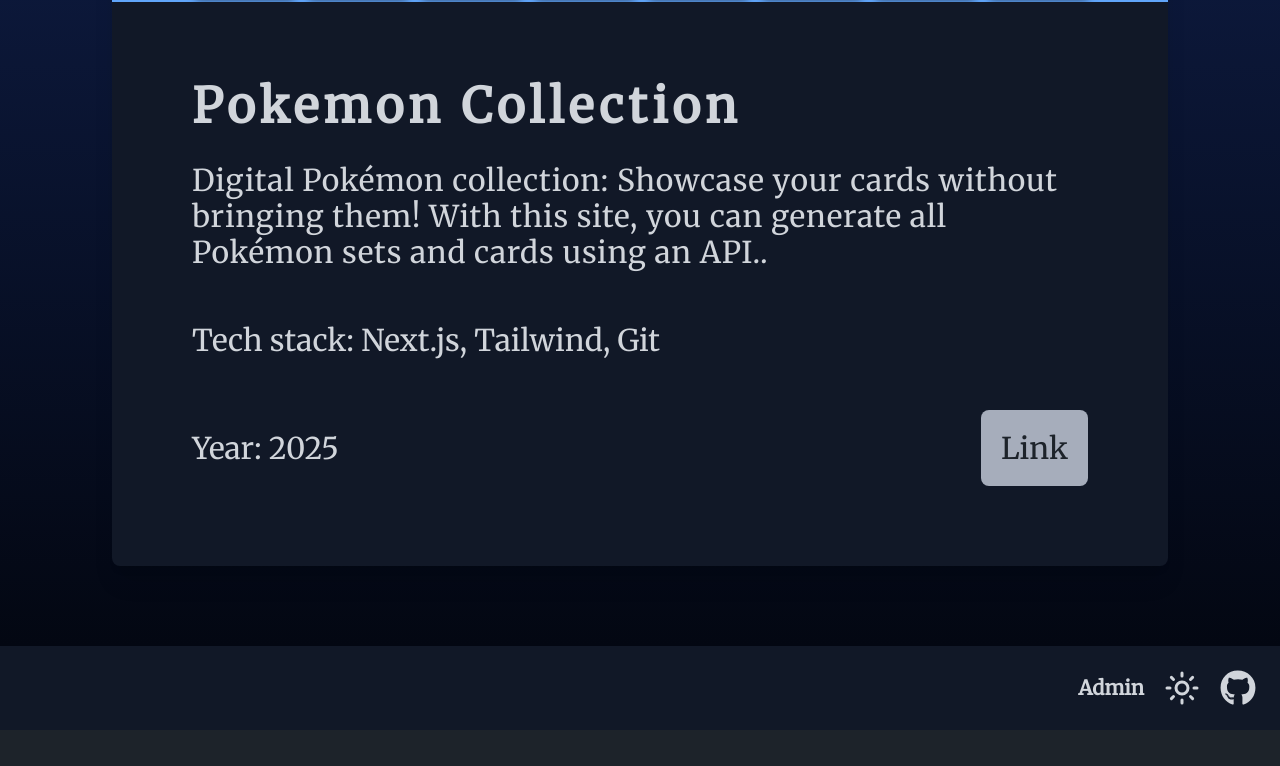
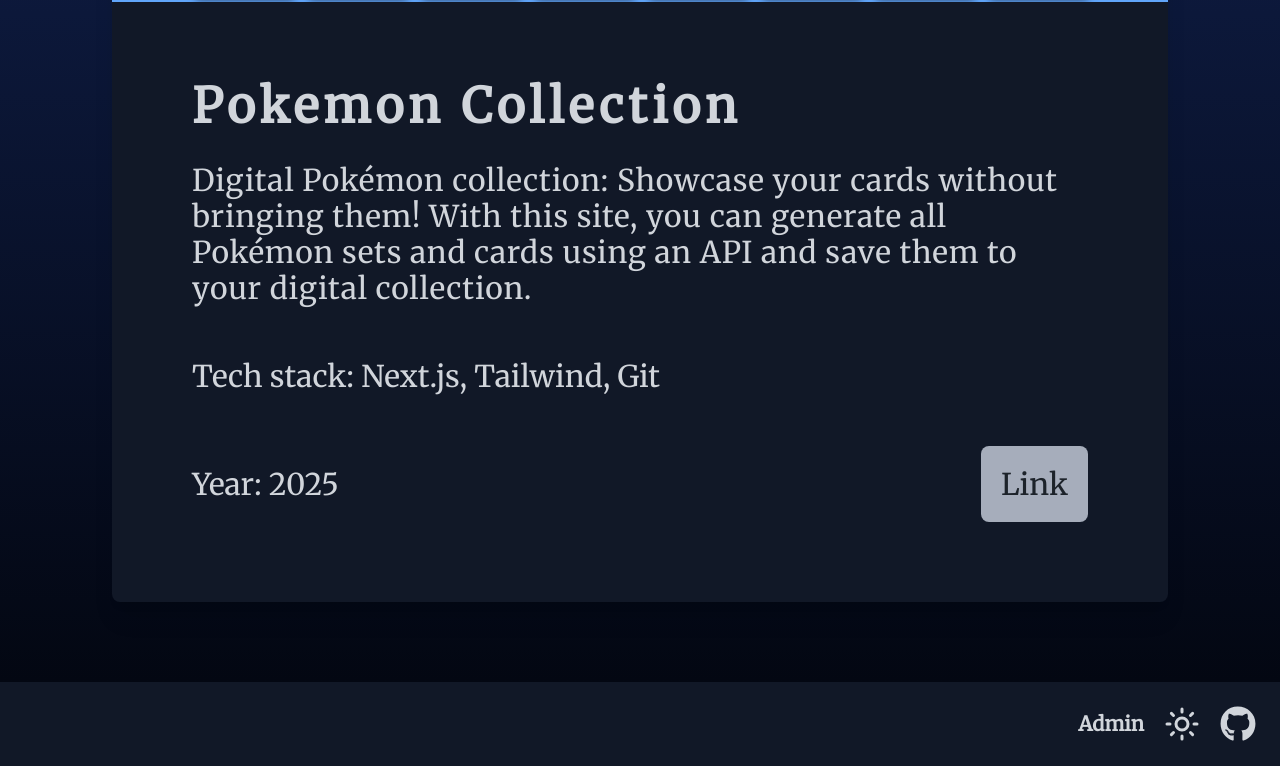
Before and after one commit to Hampus2001/v.6_workshop.portfolio, a Next.js app: page / in a window 1280 px wide. Shown: the part 3412-4178 px from the top of the page. Before the commit the page ends 4142 px from the top, so only its background shows below. Built offline with nearby package versions, Linux system fonts and the light colour scheme; what @designbycode/tailwindcss-text-shadow would draw is missing.

Commit message:
updated context

```diff
--- a/src/contexts/PortfolioContext.js
+++ b/src/contexts/PortfolioContext.js
@@ -18,7 +18,7 @@
       image: "./images/pokemonPage.png",
       title: "Pokemon Collection",
       description:
-        "Digital Pokémon collection: Showcase your cards without bringing them! With this site, you can generate all Pokémon sets and cards using an API..",
+        "Digital Pokémon collection: Showcase your cards without bringing them! With this site, you can generate all Pokémon sets and cards using an API and save them to your digital collection.",
       year: "2025",
       link: "https://pokemon-one-bay.vercel.app/",
       techSkills: "Next.js, Tailwind, Git",
--- a/src/pages/_app.js
+++ b/src/pages/_app.js
@@ -11,7 +11,6 @@
 function MainLayout({ Component, pageProps }) {
   const { theme } = useContext(HandleThemeContext);
 
-  console.log("theme", theme);
 
   return (
     <main className={merriweather.className} data-theme={theme}>
```
